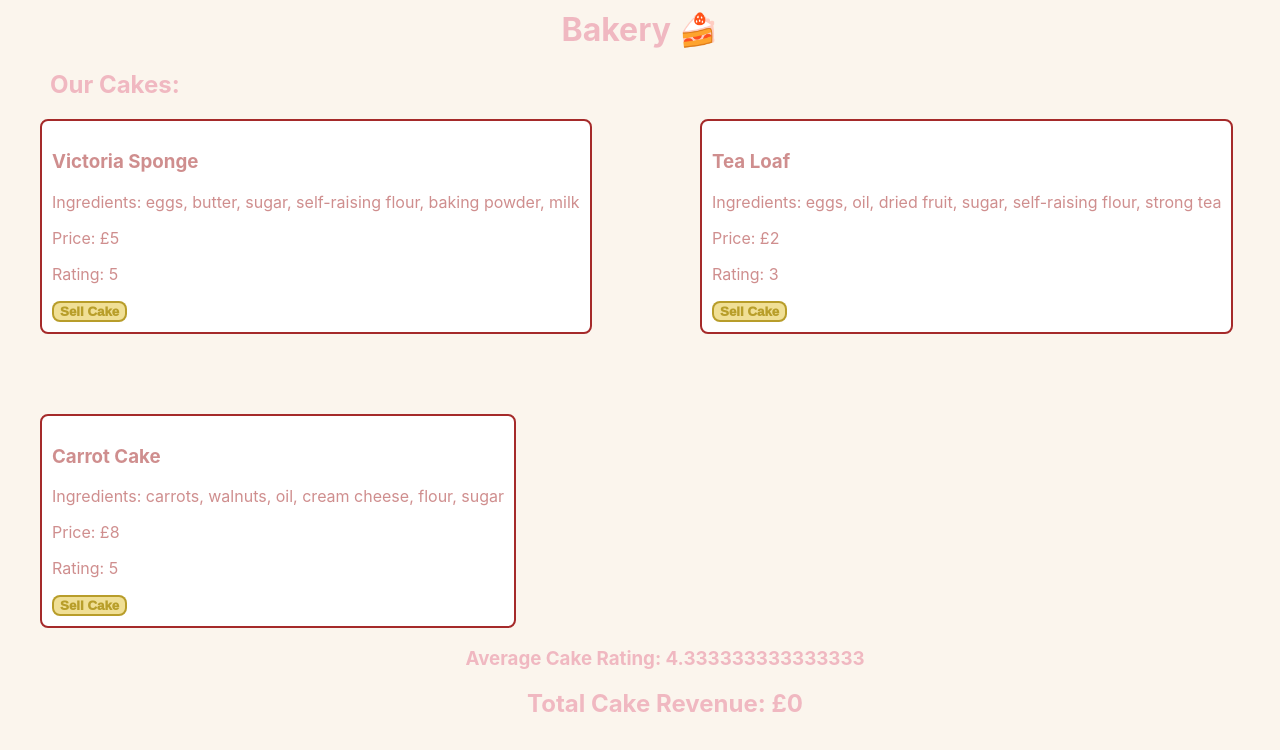
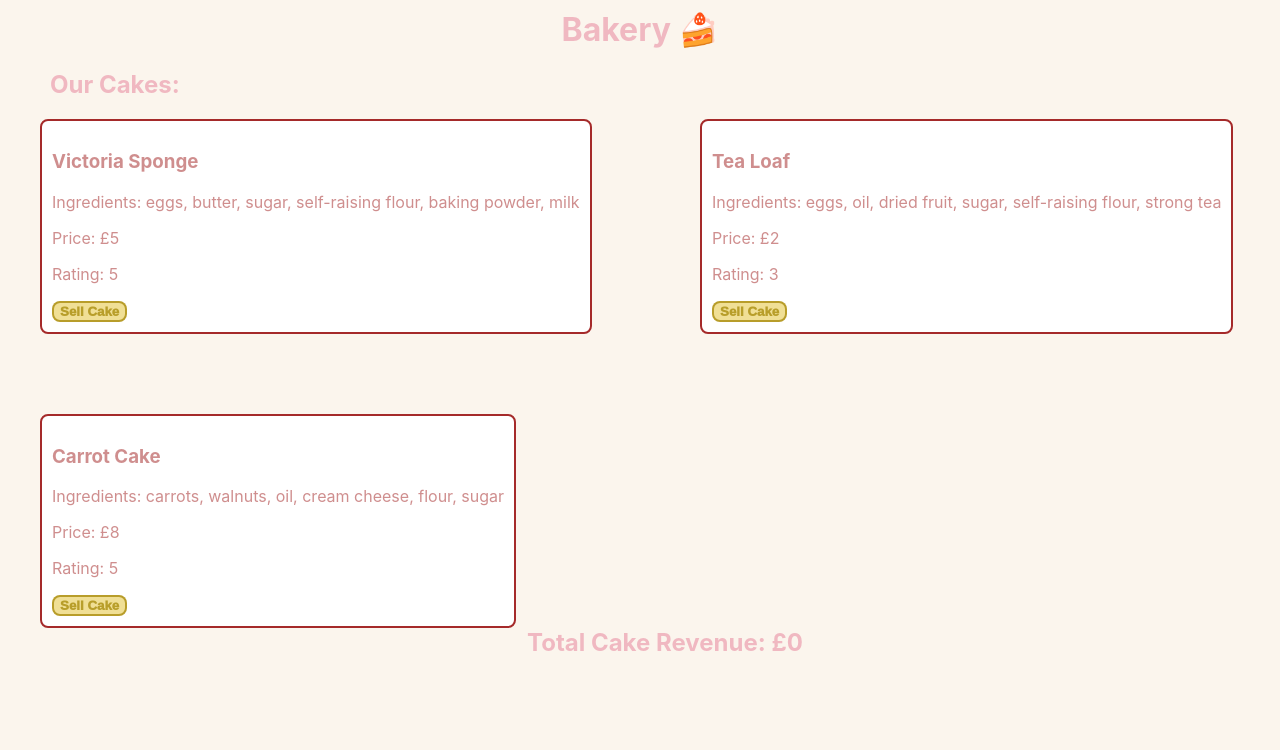
Before and after one commit to L1ly-42/Week08Day3_BNTABakeryLab, a React (Create React App) app: page / in a window 1280 px wide. Shown: the top 750 px of the page. Built offline with nearby package versions, Linux system fonts and the light colour scheme.

Commit message:
got rid of the average overall cake rating element

```diff
--- a/src/containers/CakeContainer.js
+++ b/src/containers/CakeContainer.js
@@ -45,8 +45,6 @@ const carrotCake = {
    		rating: 5
 }
 
-const averageRating = (victoriaSponge.rating + teaLoaf.rating + carrotCake.rating)/3;
-
 // revenue states
 const [victoriaSpongeRevenue, setVictoriaSpongeRevenue] = useState(0);
 const [teaLoafRevenue, setTeaLoafRevenue] = useState(0);
@@ -63,7 +61,6 @@ let totalRevenue = victoriaSpongeRevenue + teaLoafRevenue + carrotCakeRevenue;
                 <Cake cakeName={teaLoaf.cakeName} ingredients={teaLoaf.ingredients} price={teaLoaf.price} rating={teaLoaf.rating} count={teaLoafRevenue} onButtonClick={setTeaLoafRevenue}/>
                 <Cake cakeName={carrotCake.cakeName} ingredients={carrotCake.ingredients} price={carrotCake.price} rating={carrotCake.rating} count={carrotCakeRevenue} onButtonClick={setCarrotCakeRevenue}/>
       </div>
-            <h3 id="rating">Average Cake Rating: {averageRating}</h3>
             <h2 id="revenue"> Total Cake Revenue: £{totalRevenue}</h2>
       </div>
         </>
```
